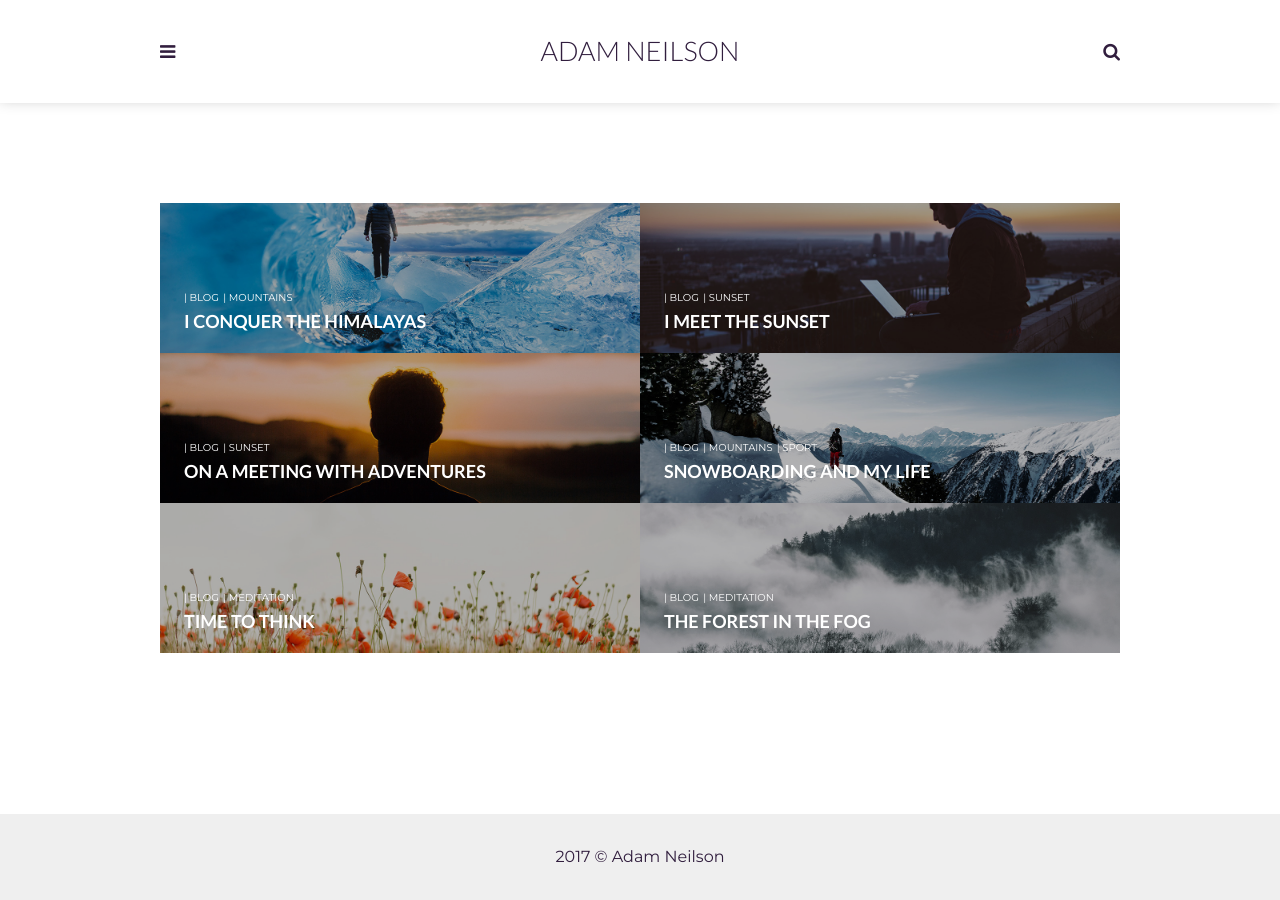
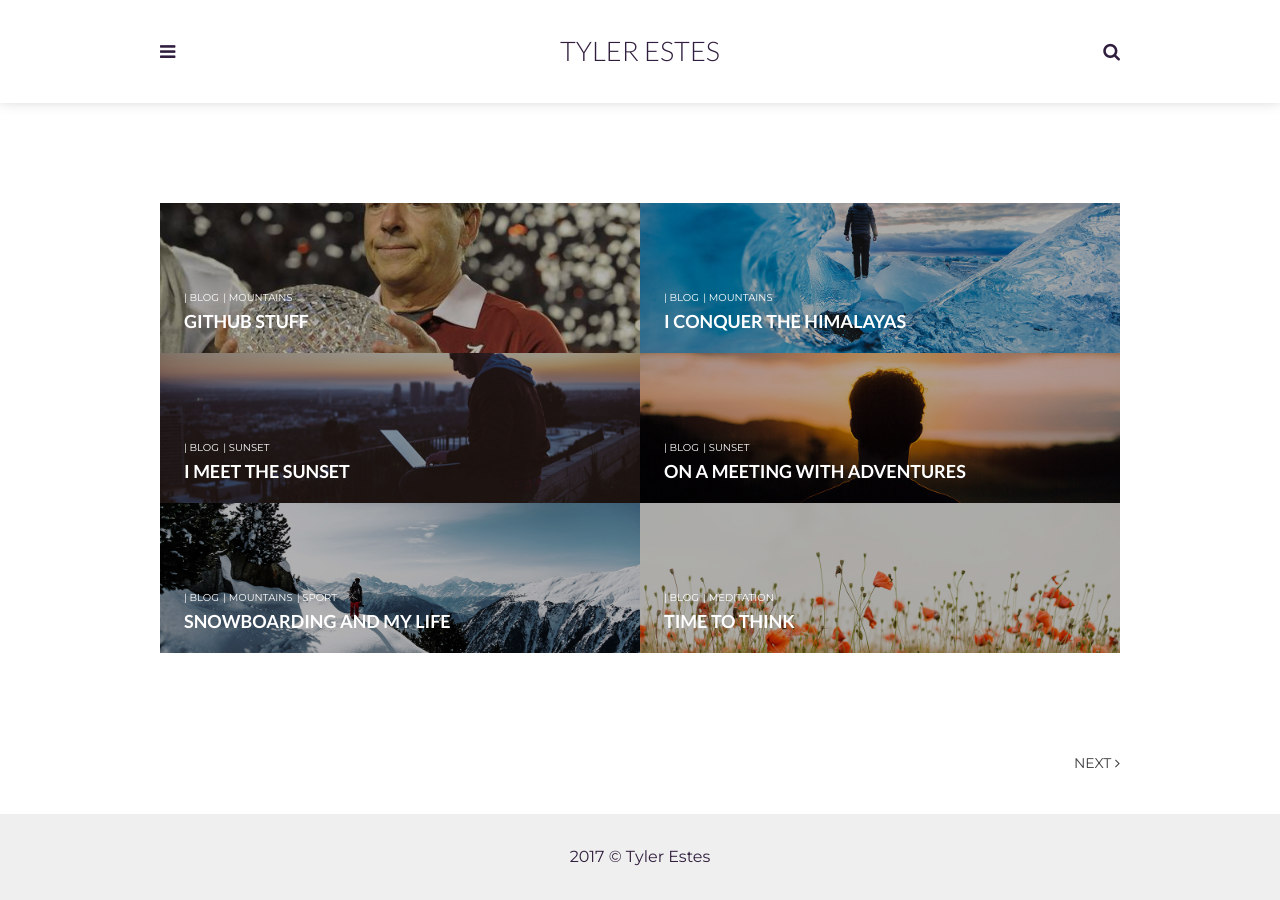
Before and after one commit to tjestes/MyBlog, a Jekyll site: the page built from index.html, in a window 1280 px wide. Built offline with Jekyll 4.4.1, drawn with Linux system fonts in a browser that asks for light colours; the list of posts is cut into pages by our own code.

Commit message:
editing adam layout/testing

```diff
--- /dev/null
+++ b/Gemfile
@@ -0,0 +1,2 @@
+source 'https://rubygems.org'
+gem 'github-pages', group: :jekyll_plugins
--- a/_config.yml
+++ b/_config.yml
@@ -9,7 +9,7 @@
 url: "" # the base hostname & protocol for your site, e.g. http://example.com
 
 # Author settings
-author: Adam Neilson # add your name
+author: Tyler Estes # add your name
 author-pic: adam-face.jpg
 about-author: My name is Adam Neilson. I’m a full-time adventure travel blogger and photographer who’s been exploring the world for over 2 years.
 
```
Also changed, not shown: _posts/2017-09-12-how-joshua-taught-me-things.markdown (added, +20 -0 lines), Gemfile.lock (added), assets/img/Nick-Saban.jpg (added).
